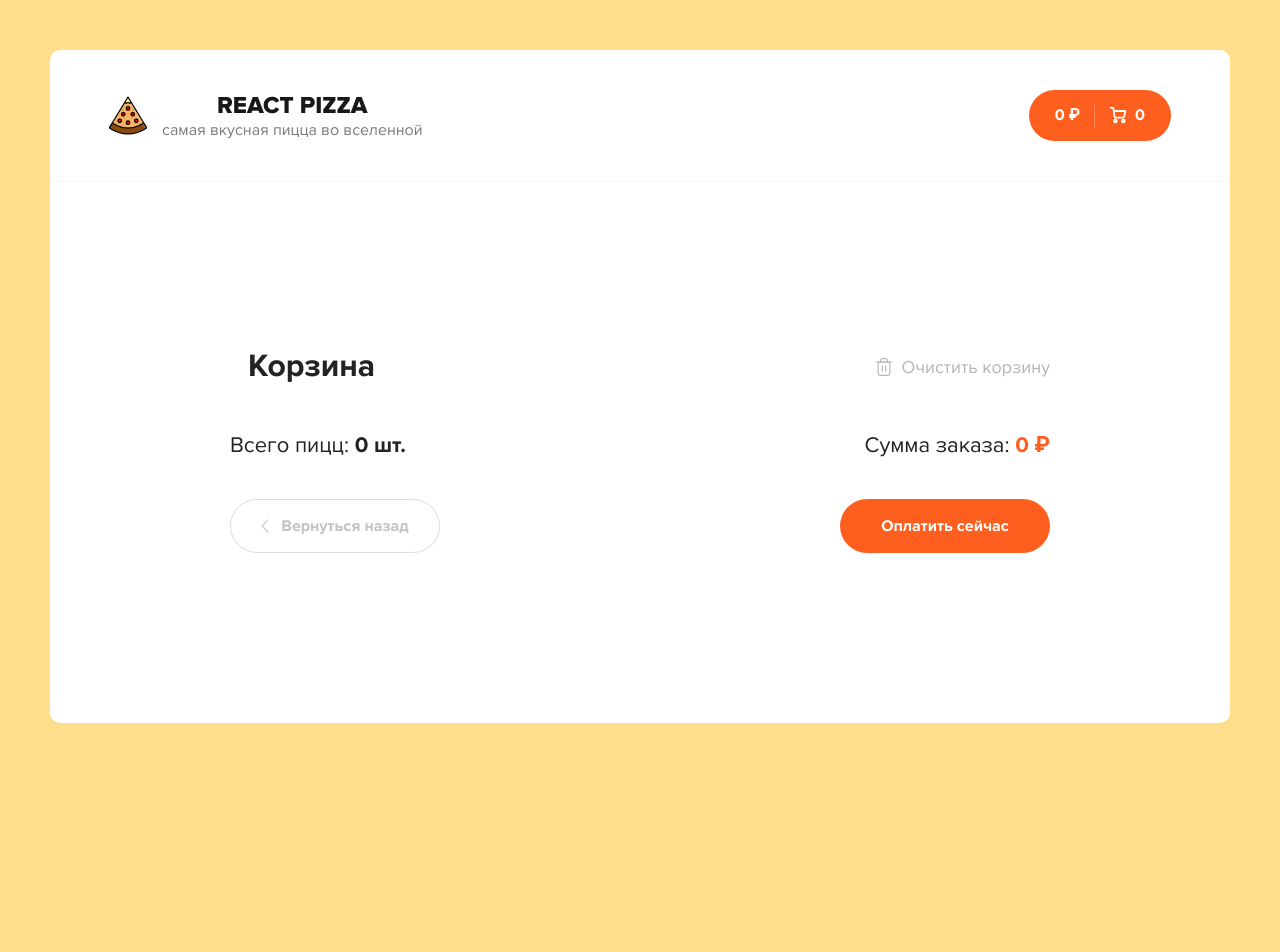
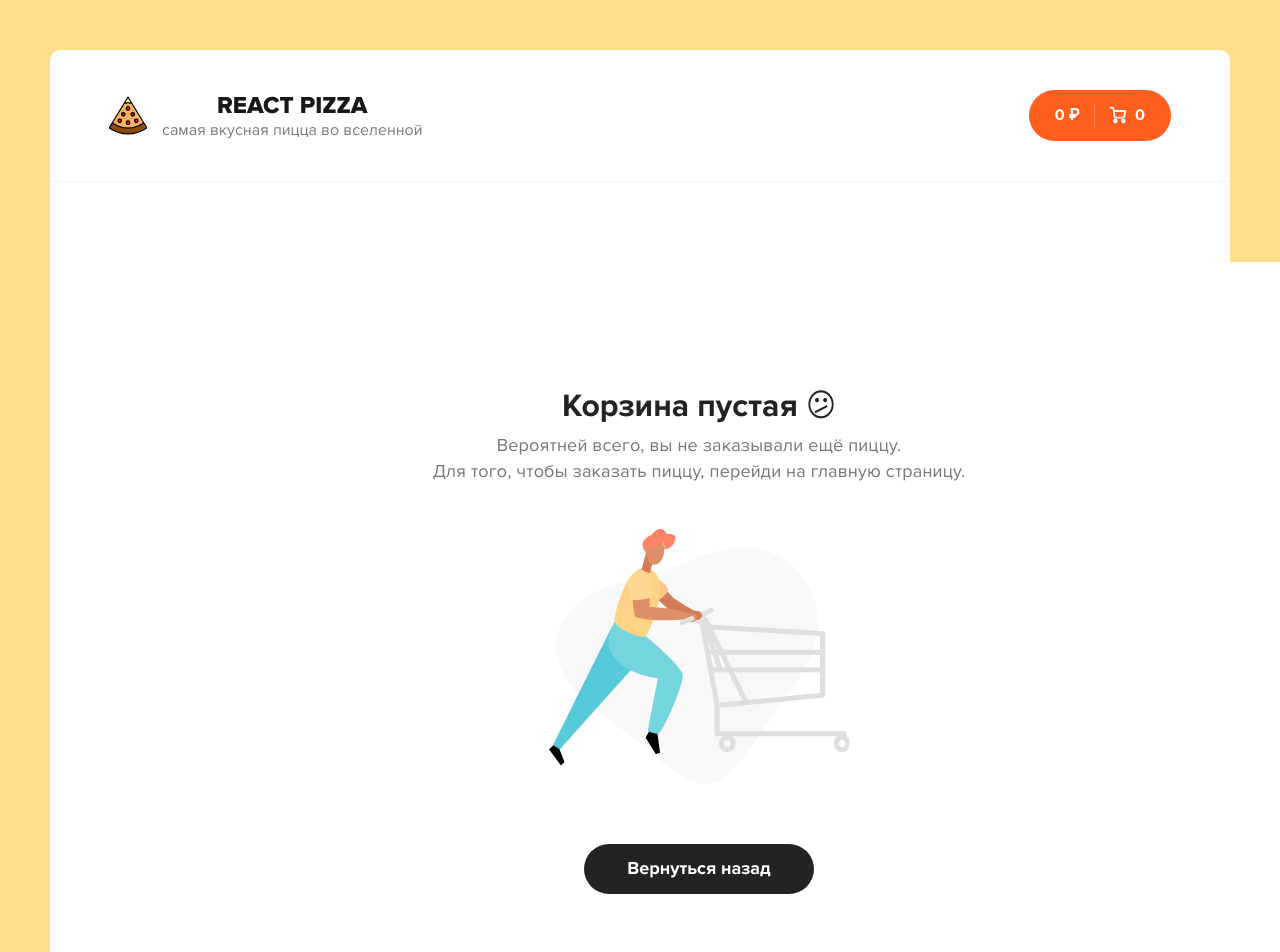
Before and after one commit to i1-kmv/pizzeria, a React (Create React App) app: page /cart in a window 1280 px wide. Shown: the top 952 px of the page. Before the commit the page ends 800 px from the top, so only its background shows below. Built offline with nearby package versions, Linux system fonts and the light colour scheme.

Commit message:
create cartEmty component and his logic

```diff
--- /dev/null
+++ b/src/components/CartEmpty.tsx
@@ -0,0 +1,27 @@
+import React from "react"
+import emptyCart from "../assets/img/empty-cart.png"
+import {Link} from "react-router-dom";
+
+
+
+export const CartEmpty = () => {
+    return (
+        <div className="wrapper">
+            <div className="content">
+                <div className="container container--cart">
+                    <div className="cart cart--empty">
+                        <h2>Корзина пустая 😕</h2>
+                        <p>
+                            Вероятней всего, вы не заказывали ещё пиццу.<br/>
+                            Для того, чтобы заказать пиццу, перейди на главную страницу.
+                        </p>
+                        <img src={emptyCart} alt="Empty cart"/>
+                        <Link to="/" className="button button--black">
+                            <span>Вернуться назад</span>
+                        </Link>
+                    </div>
+                </div>
+            </div>
+        </div>
+    )
+}
--- a/src/pages/Cart.tsx
+++ b/src/pages/Cart.tsx
@@ -7,6 +7,7 @@
 import {useDispatch, useSelector} from "react-redux";
 import {CartItemType, clearItems} from "../redux/slices/cartSlice";
 import {RootState} from "../redux/store";
+import {CartEmpty} from "../components/CartEmpty";
 
 
 export const Cart: FC = () => {
@@ -26,7 +27,7 @@
 
     return (
         <div className="content">
-            <div className="container container--cart">
+            { items.length ? <div className="container container--cart">
                 <div className="cart">
                     <div className="cart__top">
                         <h2 className="content__title">
@@ -69,7 +70,7 @@
                         </div>
                     </div>
                 </div>
-            </div>
+            </div> :  <CartEmpty/>}
         </div>
     )
 }
```
